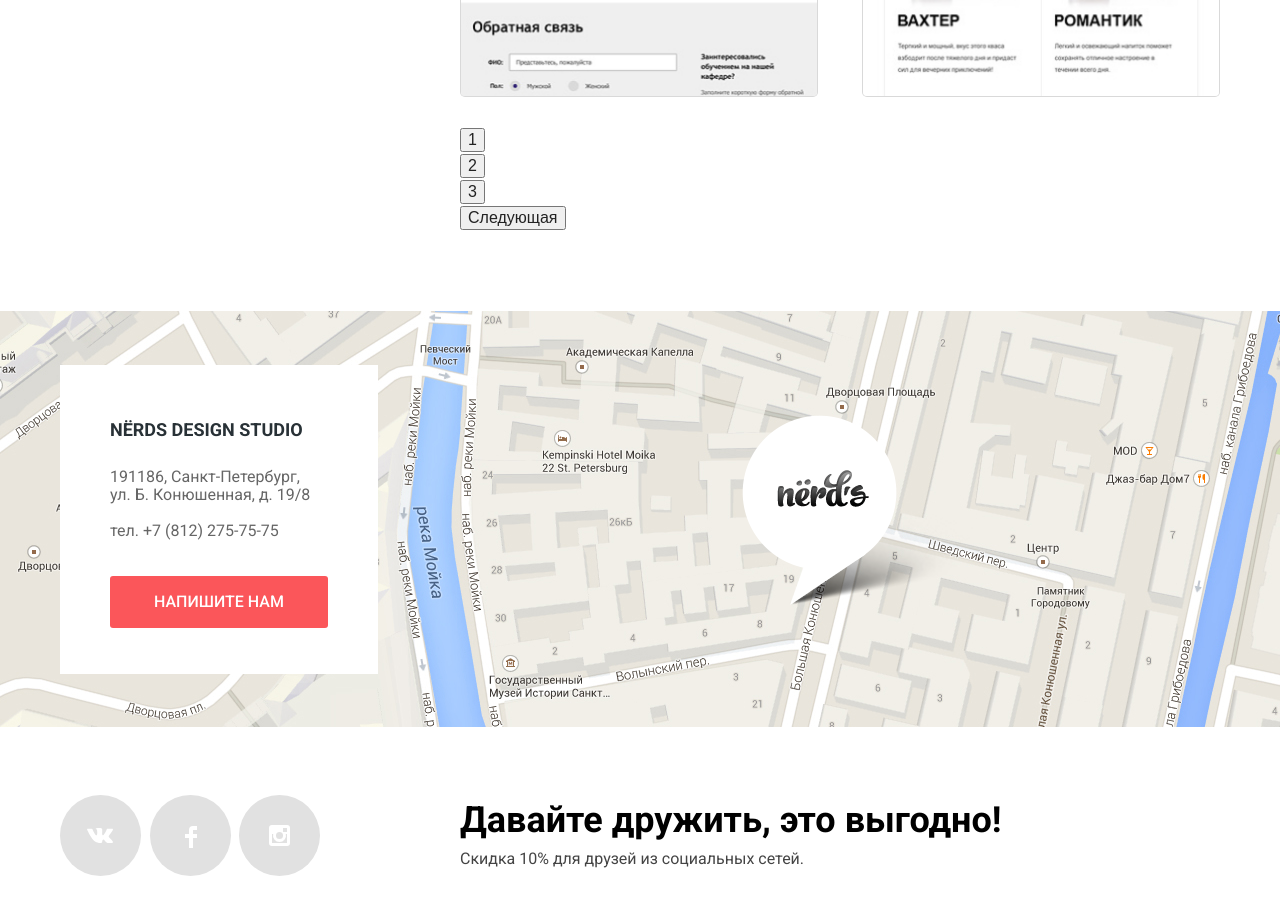
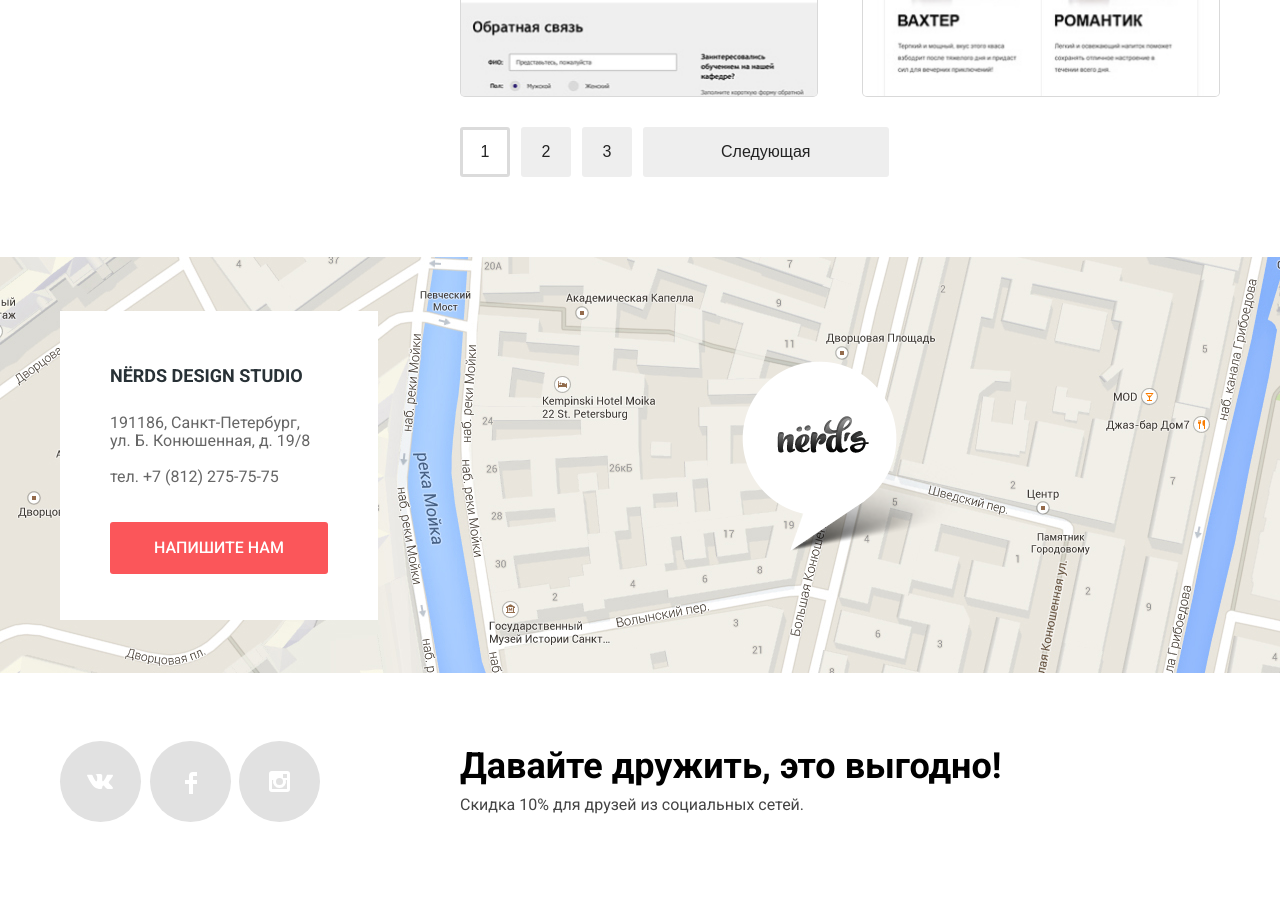
Before and after one commit to stpnklmv/Nerds, a plain HTML site: page catalog.html in a window 1280 px wide. Shown: the part 2300-3215 px from the top of the page. Drawn offline with Linux system fonts and the light colour scheme.

Commit message:
css pagination

```diff
--- a/catalog.html
+++ b/catalog.html
@@ -198,11 +198,13 @@
             </div>
           </article>
         </div>
-        <ul>
-          <li><button type="button">1</button></li>
-          <li><button type="button">2</button></li>
-          <li><button type="button">3</button></li>
-          <li><button type="button">Следующая</button></li>
+        <ul class="catalog__sort-pagination-list">
+          <li class="catalog__sort-pagination-item sort-pagination-item-active"><button type="button">1</button>
+          </li>
+          <li class="catalog__sort-pagination-item"><button type="button">2</button></li>
+          <li class="catalog__sort-pagination-item"><button type="button">3</button></li>
+          <li class="catalog__sort-pagination-item sort-pagination-item-last"><button type="button">Следующая</button>
+          </li>
         </ul>
       </div>
     </section>
--- a/css/style.css
+++ b/css/style.css
@@ -677,6 +677,44 @@ h1 {
   background-color: var(--color-accent1-active);
 }
 
+.catalog__sort-pagination-list {
+  display: flex;
+  flex-direction: row;
+  justify-content: flex-start;
+  flex-wrap: wrap;
+}
+
+.catalog__sort-pagination-item button {
+  min-width: 50px;
+  height: 50px;
+  background-color: var(--color-background);
+  border: 0;
+  border-radius: 3px;
+  margin-right: 11px;
+}
+
+.catalog__sort-pagination-item button:hover,
+.catalog__sort-pagination-item button:focus {
+  background-color: #dfdfdf;
+}
+
+.catalog__sort-pagination-item button:active {
+  background-color: #d5d5d5;
+  color: rgba(0, 0, 0, 0.3);
+  box-shadow: inset 0px 3px 0px rgba(0, 1, 1, 0.1);
+}
+
+.sort-pagination-item-active button {
+  border: 3px solid #dbdbdb;
+  background-color: transparent;
+}
+
+.sort-pagination-item-last button,
+.sort-pagination-item-last button {
+  padding-left: 78px;
+  padding-right: 78px;
+}
+
 .footer {
   flex: 0 0 auto;
 }
```
